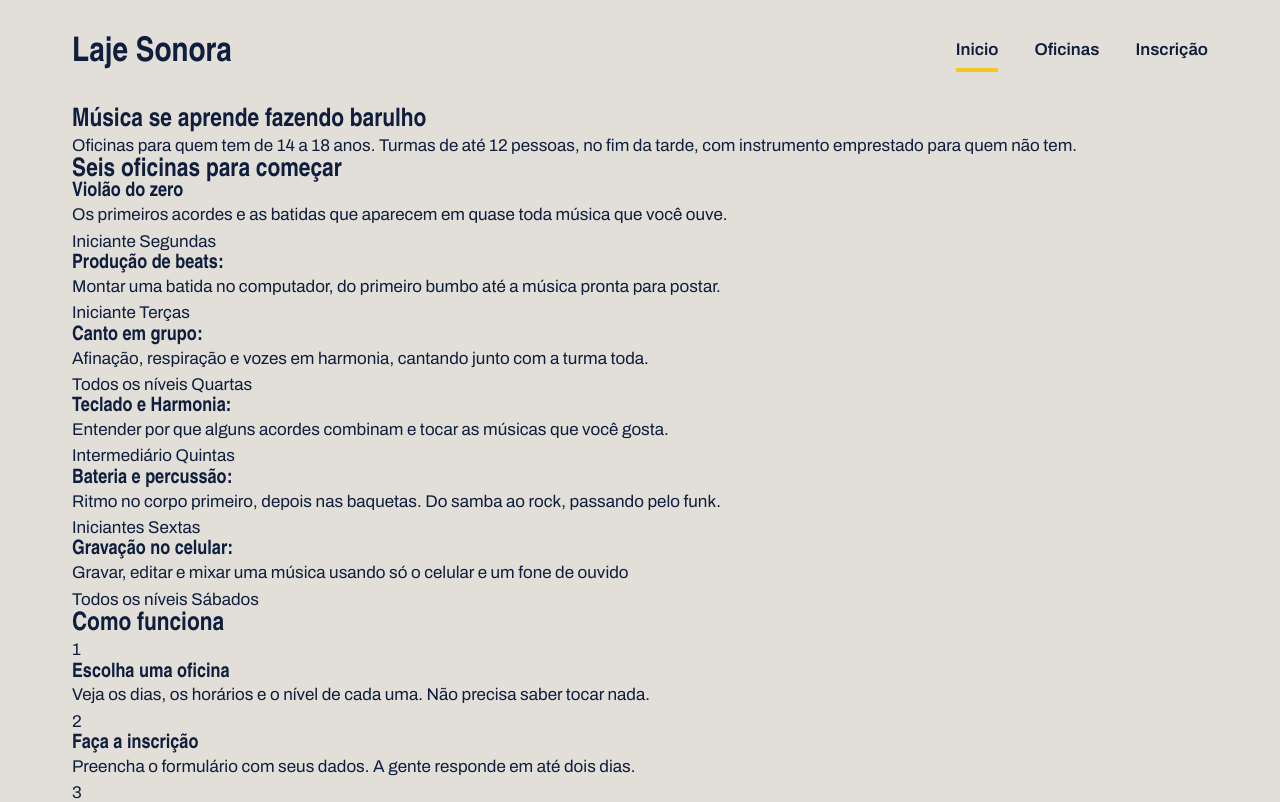
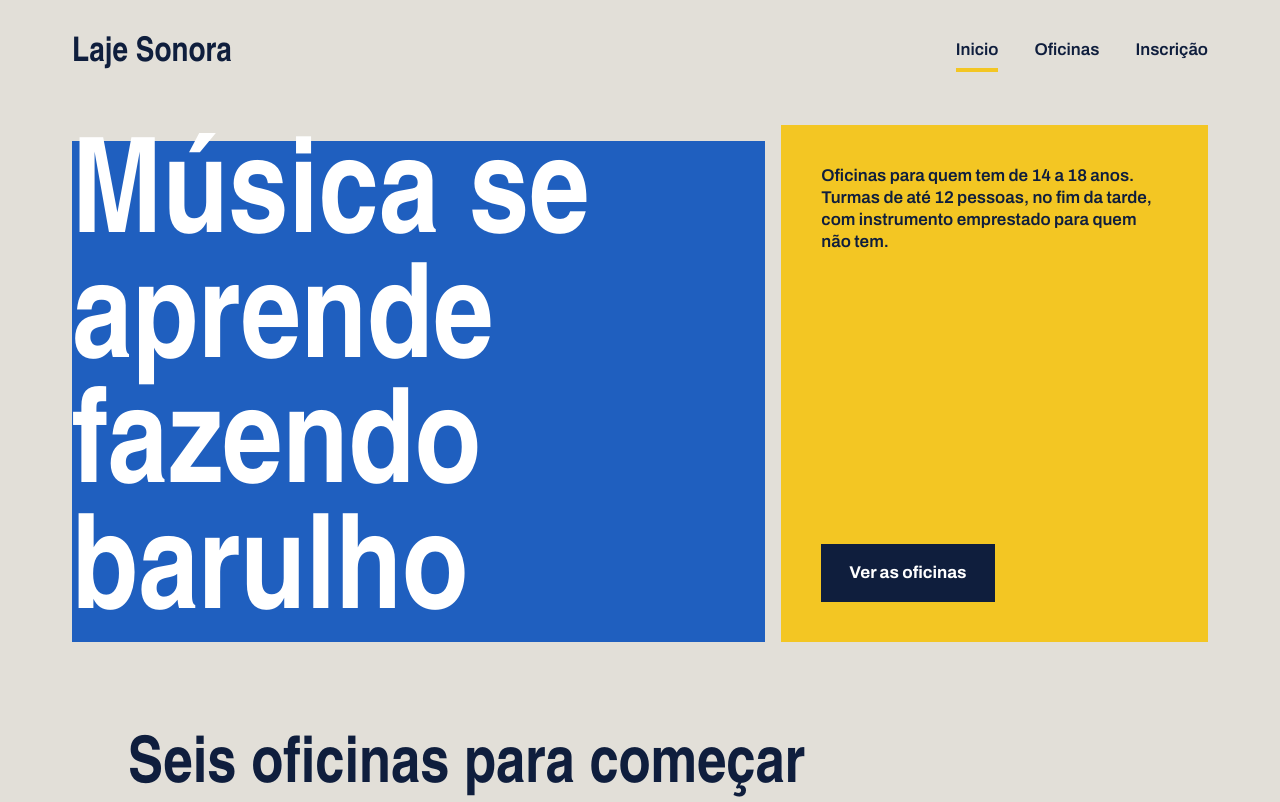
Before and after one commit to mctakitha-max/laje_sonora, a plain HTML site: page index.html in a window 1280 px wide. Shown: the top 802 px of the page. Drawn offline with Linux system fonts and the light colour scheme; a web font is replaced by a local one.

Commit message:
Cards das oficinas

```diff
--- a/index.css
+++ b/index.css
@@ -73,3 +73,116 @@ h1, h2, h3 {
 .menu a.atual {
     border-bottom-color: var(--fita);
 }
+
+.cartazes {
+    margin-top: 16px;
+    display: flex;
+    gap: 16px;
+}
+
+.cartaz {
+    padding: 40px;
+}
+
+.cartaz-principal {
+    background-color: var(--caixa-dagua);
+    color: var(--branco);
+    flex: 2;
+}
+
+h1 {
+    font-size: 132px;
+    max-width: 9ch;
+}
+
+
+.cartaz-lateral {
+    background-color: var(--fita);
+    flex: 1;
+    display: flex;
+    flex-direction: column;
+    justify-content: space-between;
+    gap: 32px;
+    align-items: flex-start;
+
+    p {
+        font-size: 22;
+        font-weight: 600;
+        line-height: 1.3;
+    }
+}
+
+.botao {
+    background-color: var(--tinta);
+    color: var(--branco);
+    font-weight: 700;
+    text-decoration: none;
+    padding: 16px 28px;
+    border: none;
+    font-family: var(--fonte-texto);
+    font-size: 17px;
+    cursor: pointer;
+}
+
+.botao:hover {
+    background-color: var(--caixa-dagua);
+}
+
+.secao {
+    margin: 96px;
+}
+
+.titulo-secao {
+    font-size: 64px;
+    margin-bottom: 32px;
+}
+
+.cards {
+    display: flex;
+    flex-wrap: wrap;
+    gap: 24px;
+}
+
+.card {
+    background-color: var(--branco);
+    border: 3px solid black;
+    flex: 1 1 340px;
+}
+
+.card.foto {
+    height: 170px;
+}
+
+.foto {
+    background-color: var(--concreto-escuro);
+}
+
+.foto-azul {
+    background-color: var(--caixa-dagua);
+}
+
+.foto-amarela {
+    background-color: var(--fita);
+}
+
+.foto-tinta {
+    background-color: var(--tinta);
+}
+
+.card-texto {
+    padding: 24px;
+}
+
+.card h3 {
+    font-size: 36px;
+    margin-bottom: 12px;
+}
+
+.card-info {
+    margin-top: 20px;
+    padding-bottom: 16px;
+    border-top: 2px solid var(--concreto-escuro);
+    font-weight: 600;
+    font-size: 15px;
+    display: flex;
+}
--- a/index.html
+++ b/index.html
@@ -32,7 +32,7 @@
             <div class="cartaz cartaz-lateral">
                 <p>Oficinas para quem tem de 14 a 18 anos. Turmas de até 12 pessoas, no fim da tarde, com instrumento
                     emprestado para quem não tem.</p>
-                <a href="oficinas.html" class="botao"></a>
+                <a href="oficinas.html" class="botao">Ver as oficinas</a>
             </div>
         </section>
         <section class="conteudo secao">
```
